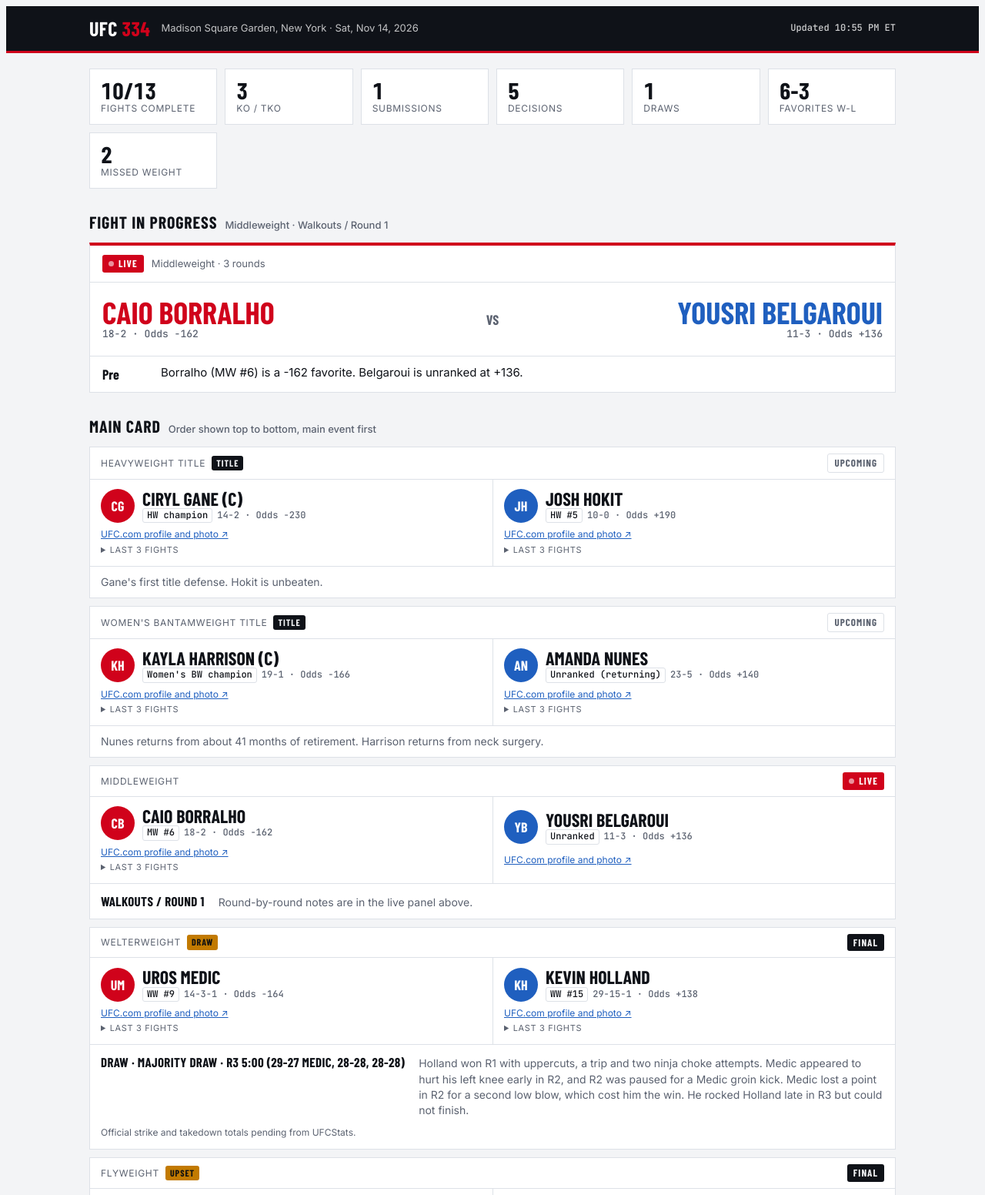
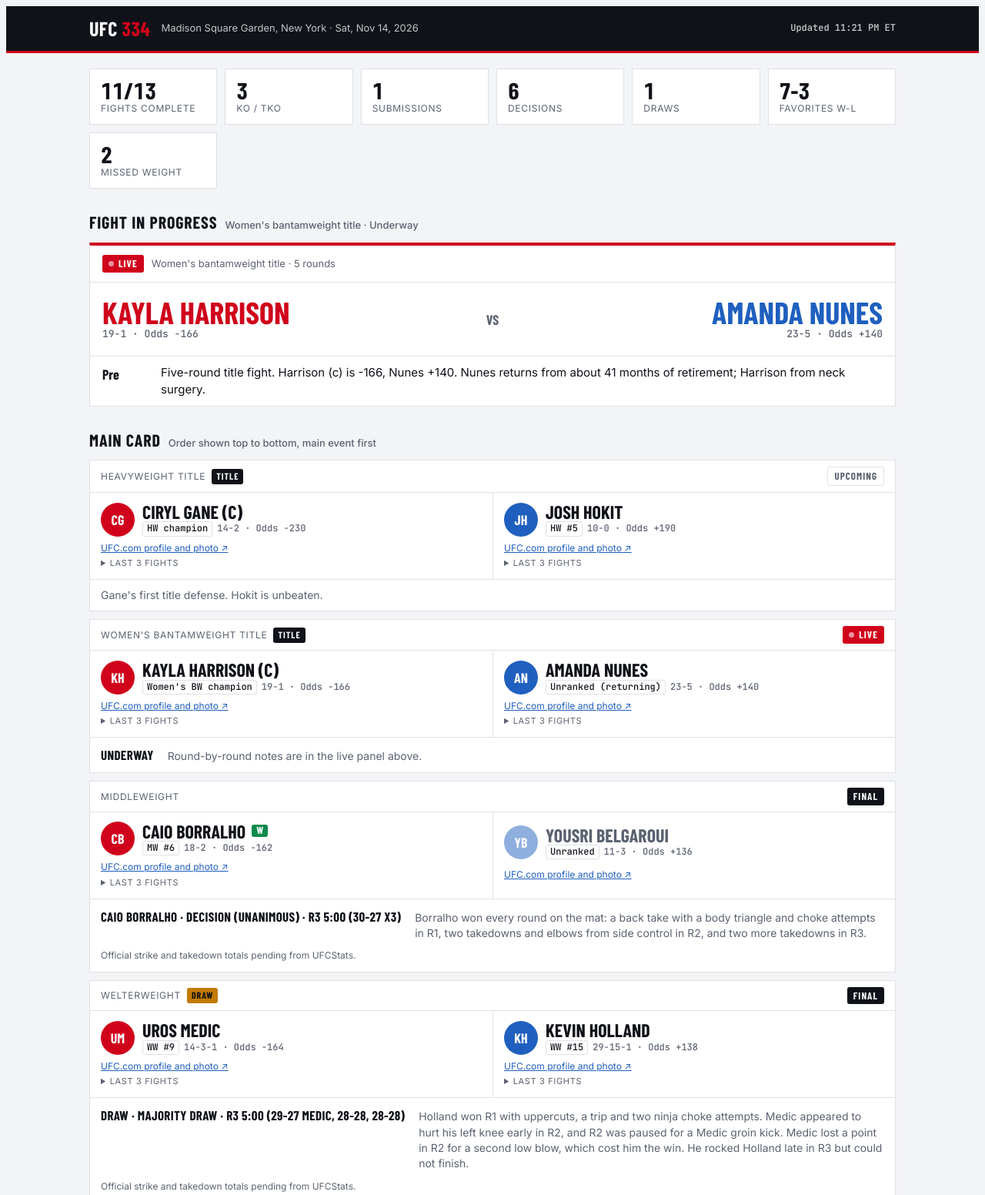
Before and after one commit to OctopusHaberdashery/ufc334-live, a plain HTML site: page source.html in a window 1280 px wide. Shown: the top 1552 px of the page at 77% size. Drawn offline with nearby package versions, Linux system fonts and the light colour scheme; a web font is replaced by a local one.

Commit message:
Borralho def. Belgaroui; Harrison vs. Nunes live
Co-Authored-By: Claude Opus 5.5 <noreply@anthropic.com>
Claude-Session: https://claude.ai/code/session_01BanJLJeG9E3vjkTfgSDxix

```diff
--- a/source.html
+++ b/source.html
@@ -183,14 +183,15 @@ a{color:var(--blue)}
 
 <script>
 /* ===== DATA: edit here to update the page ===== */
-const UPDATED = "10:55 PM ET";
+const UPDATED = "11:21 PM ET";
 const FIGHTS = [
   // seg: main | prelims | early ; status: final | live | next
   {seg:"main", title:"Heavyweight title", red:"Ciryl Gane", redTag:"(c)", rec:["14-2","10-0"], blue:"Josh Hokit", odds:{red:-230, blue:190}, status:"next",
     note:"Gane's first title defense. Hokit is unbeaten."},
-  {seg:"main", title:"Women's bantamweight title", red:"Kayla Harrison", redTag:"(c)", rec:["19-1","23-5"], blue:"Amanda Nunes", odds:{red:-166, blue:140}, status:"next",
+  {seg:"main", title:"Women's bantamweight title", red:"Kayla Harrison", redTag:"(c)", rec:["19-1","23-5"], blue:"Amanda Nunes", odds:{red:-166, blue:140}, status:"live",
     note:"Nunes returns from about 41 months of retirement. Harrison returns from neck surgery."},
-  {seg:"main", title:"Middleweight", red:"Caio Borralho", blue:"Yousri Belgaroui", rec:["18-2","11-3"], odds:{red:-162, blue:136}, status:"live"},
+  {seg:"main", title:"Middleweight", red:"Caio Borralho", blue:"Yousri Belgaroui", rec:["18-2","11-3"], odds:{red:-162, blue:136}, status:"final", winner:"red", method:"Decision (unanimous)", round:3, time:"5:00", scores:"30-27 x3",
+    note:"Borralho won every round on the mat: a back take with a body triangle and choke attempts in R1, two takedowns and elbows from side control in R2, and two more takedowns in R3."},
   {seg:"main", title:"Welterweight", red:"Uros Medic", blue:"Kevin Holland", odds:{red:-164, blue:138}, status:"final", draw:true,
     method:"Majority draw", round:3, time:"5:00", scores:"29-27 Medic, 28-28, 28-28", rec:["14-3-1","29-15-1"],
     note:"Holland won R1 with uppercuts, a trip and two ninja choke attempts. Medic appeared to hurt his left knee early in R2, and R2 was paused for a Medic groin kick. Medic lost a point in R2 for a second low blow, which cost him the win. He rocked Holland late in R3 but could not finish."},
@@ -245,9 +246,9 @@ const FIGHTERS = {
 const slug = n => n.normalize("NFD").replace(/[̀-ͯ]/g,"").toLowerCase().replace(/[^a-z ]/g,"").trim().replace(/ +/g,"-");
 const initials = n => n.split(" ").map(w=>w[0]).join("").slice(0,2).toUpperCase();
 const LIVE = {
-  key:"Caio Borralho-Yousri Belgaroui", round:"Walkouts / Round 1",
+  key:"Kayla Harrison-Amanda Nunes", round:"Underway",
   rounds:[
-    {r:"Pre", t:"Borralho (MW #6) is a -162 favorite. Belgaroui is unranked at +136."},
+    {r:"Pre", t:"Five-round title fight. Harrison (c) is -166, Nunes +140. Nunes returns from about 41 months of retirement; Harrison from neck surgery."},
   ],
   stats:null,
 };
@@ -259,6 +260,7 @@ const NOTES = [
   {k:"Missed weight", t:"Juan Diaz (136.4 for bantamweight) missed and still beat short-notice replacement Alateng Heili."},
   {k:"Callout", t:"Bia Mesquita asked for a title shot after choking out Macy Chiasson in R1."},
   {k:"Draw", t:"Uros Medic and Kevin Holland fought to a majority draw (29-27 Medic, 28-28, 28-28). Medic had a point taken in R2 for a second low blow, so without it he would have won."},
+  {k:"Dominant", t:"Caio Borralho (MW #6) swept Yousri Belgaroui 30-27 on all cards with takedowns and control in every round."},
   {k:"Comebacks", t:"Amanda Nunes returns from retirement to face Kayla Harrison, who is back from neck surgery."},
 ];
 const BONUSES = [
```
Also changed, not shown: data.json (+16 -6 lines).
